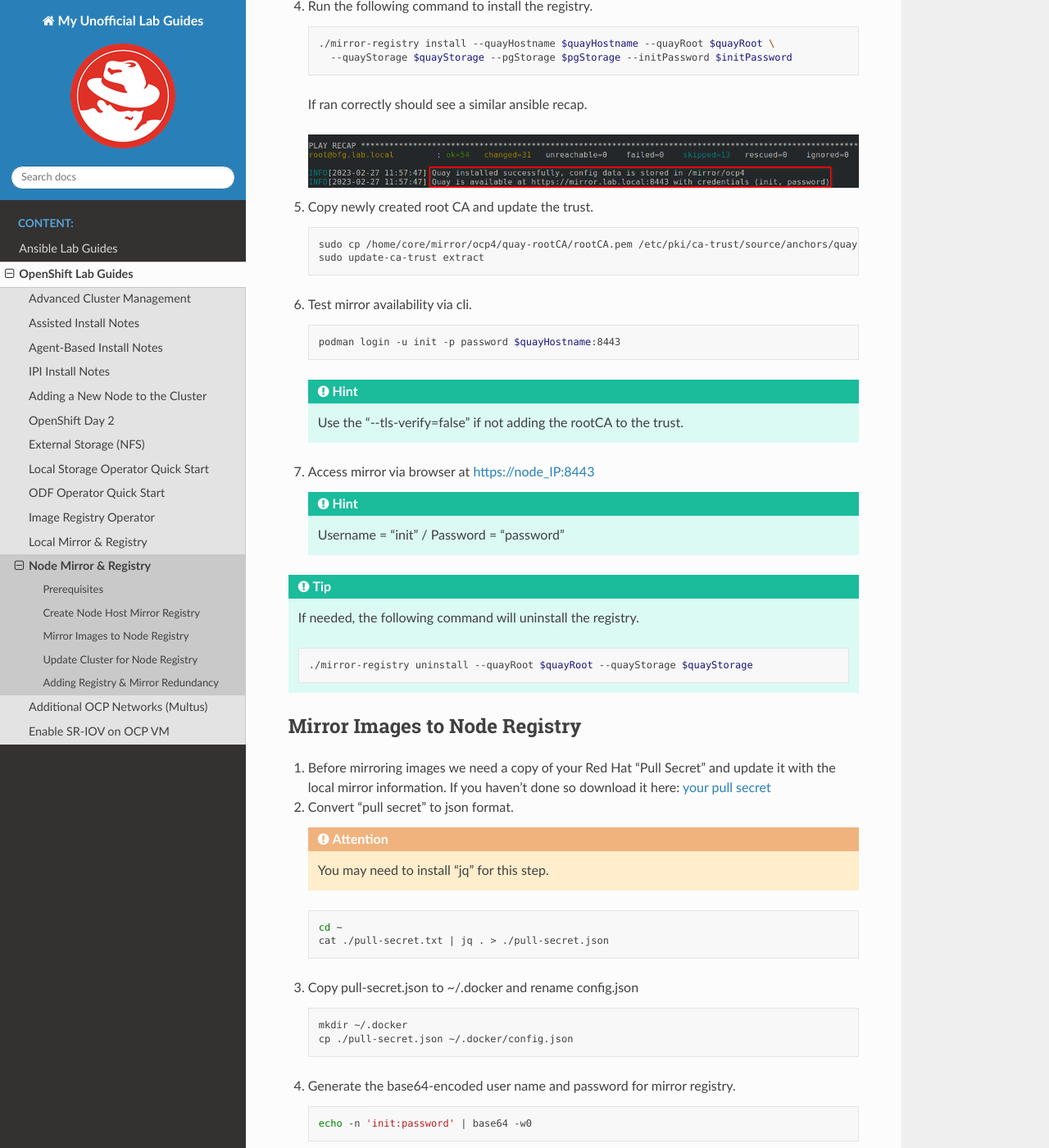
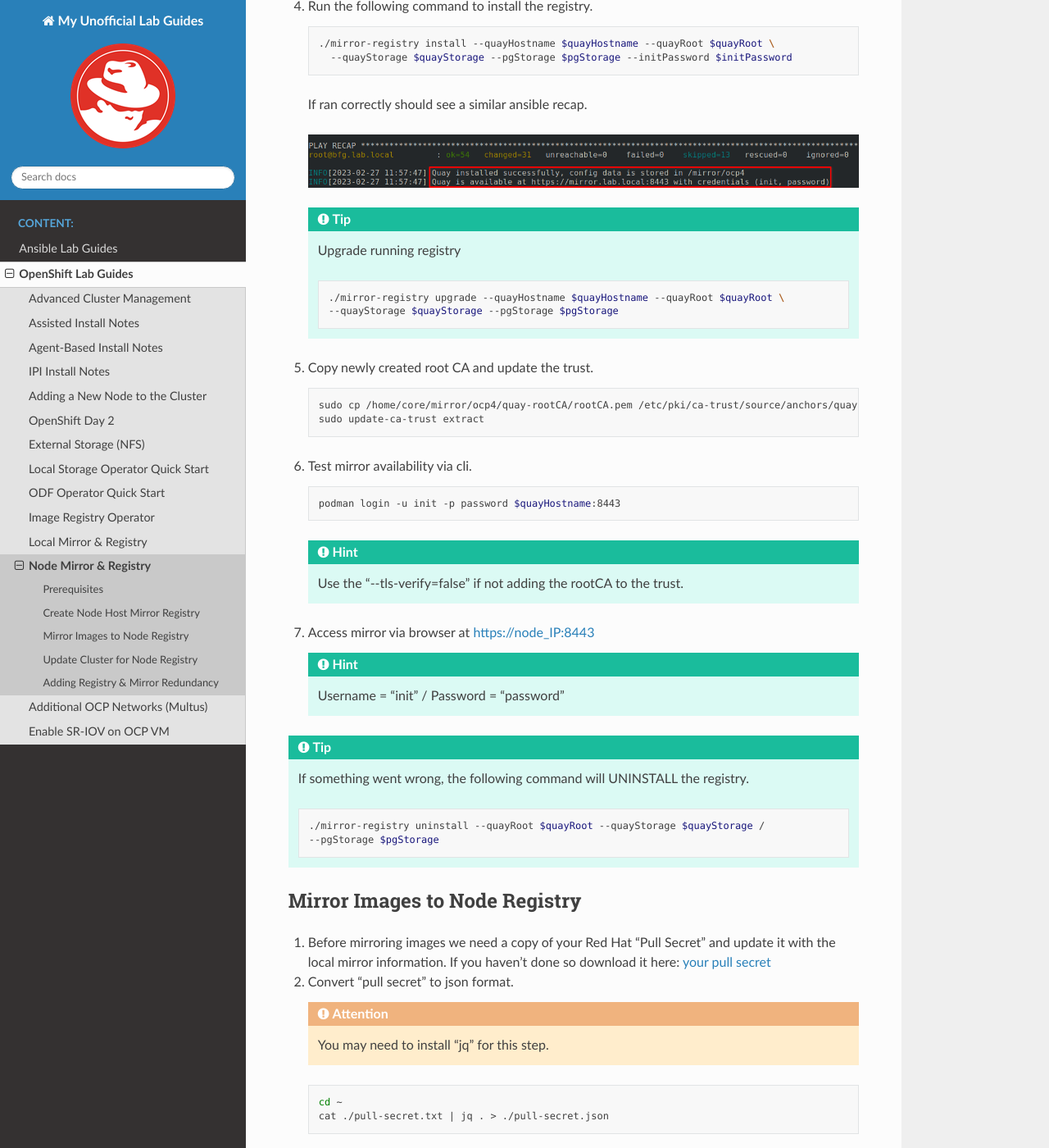
Before and after one commit to vtog/labGuides, a Sphinx documentation site: the page built from source/ocp/node-mirror-registry.rst, in a window 1280 px wide and 1400 px high, scrolled down 3385 px. Shown: the whole window at 82% size. Built offline with Sphinx 7.4.7 and the Read the Docs theme 2.0.0, drawn with Linux system fonts in a browser that asks for light colours; pages that are not in the unit, such as notebooks, are missing from menus.

Commit message:
mirror and registry cleanup

```diff
--- a/source/ocp/node-mirror-registry.rst
+++ b/source/ocp/node-mirror-registry.rst
@@ -168,6 +168,13 @@
 
    .. image:: ./images/mirror-reg-install.png
 
+   .. tip:: Upgrade running registry
+
+      .. code-block:: bash
+
+         ./mirror-registry upgrade --quayHostname $quayHostname --quayRoot $quayRoot \
+         --quayStorage $quayStorage --pgStorage $pgStorage
+
 #. Copy newly created root CA and update the trust.
 
    .. code-block:: bash
@@ -187,11 +194,12 @@
 
    .. hint:: Username = "init" / Password = "password"
 
-.. tip:: If needed, the following command will uninstall the registry.
+.. tip:: If something went wrong, the following command will UNINSTALL the registry.
 
    .. code-block:: bash
 
-      ./mirror-registry uninstall --quayRoot $quayRoot --quayStorage $quayStorage
+      ./mirror-registry uninstall --quayRoot $quayRoot --quayStorage $quayStorage /
+      --pgStorage $pgStorage
 
 Mirror Images to Node Registry
 ------------------------------
```
Also changed, not shown: source/ocp/local-mirror-registry.rst (+16 -3 lines).
